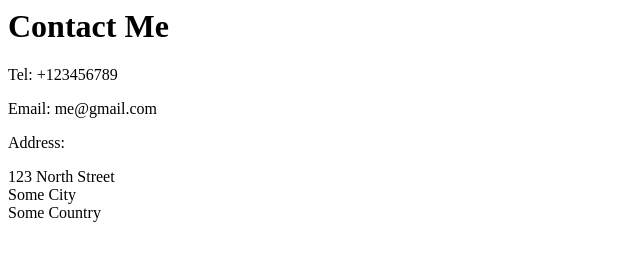
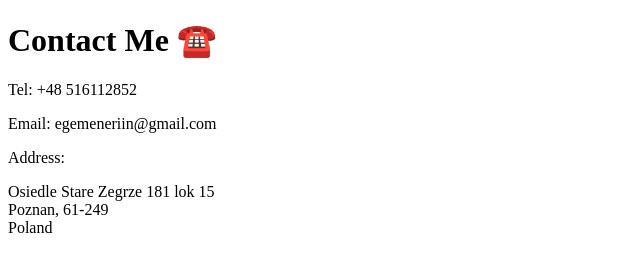
Before and after one commit to EgemenErin/Resume-Project, a plain HTML site: page public/contact.html in a window 1280 px wide. Shown: the whole page, without its empty margins (0-640 px from the left). Drawn offline with Linux system fonts and the light colour scheme.

Commit message:
Add files via upload

```diff
--- a/public/contact.html
+++ b/public/contact.html
@@ -1,9 +1,20 @@
-<h1>Contact Me</h1>
-<p>Tel: +123456789</p>
-<p>Email: me@gmail.com</p>
+<!DOCTYPE html>
+<html lang="en">
+<head>
+  <meta charset="UTF-8">
+  <meta name="viewport" content="width=device-width, initial-scale=1.0">
+  <title>Document</title>
+</head>
+<body>
+  <h1>Contact Me ☎️</h1>
+<p>Tel: +48 516112852</p>
+<p>Email: egemeneriin@gmail.com</p>
 <p>Address:</p>
 <p>
-  123 North Street<br />
-  Some City<br />
-  Some Country <br />
+  Osiedle Stare Zegrze 181 lok 15<br />
+  Poznan, 61-249<br />
+  Poland<br />
 </p>
+
+</body>
+</html>
```
